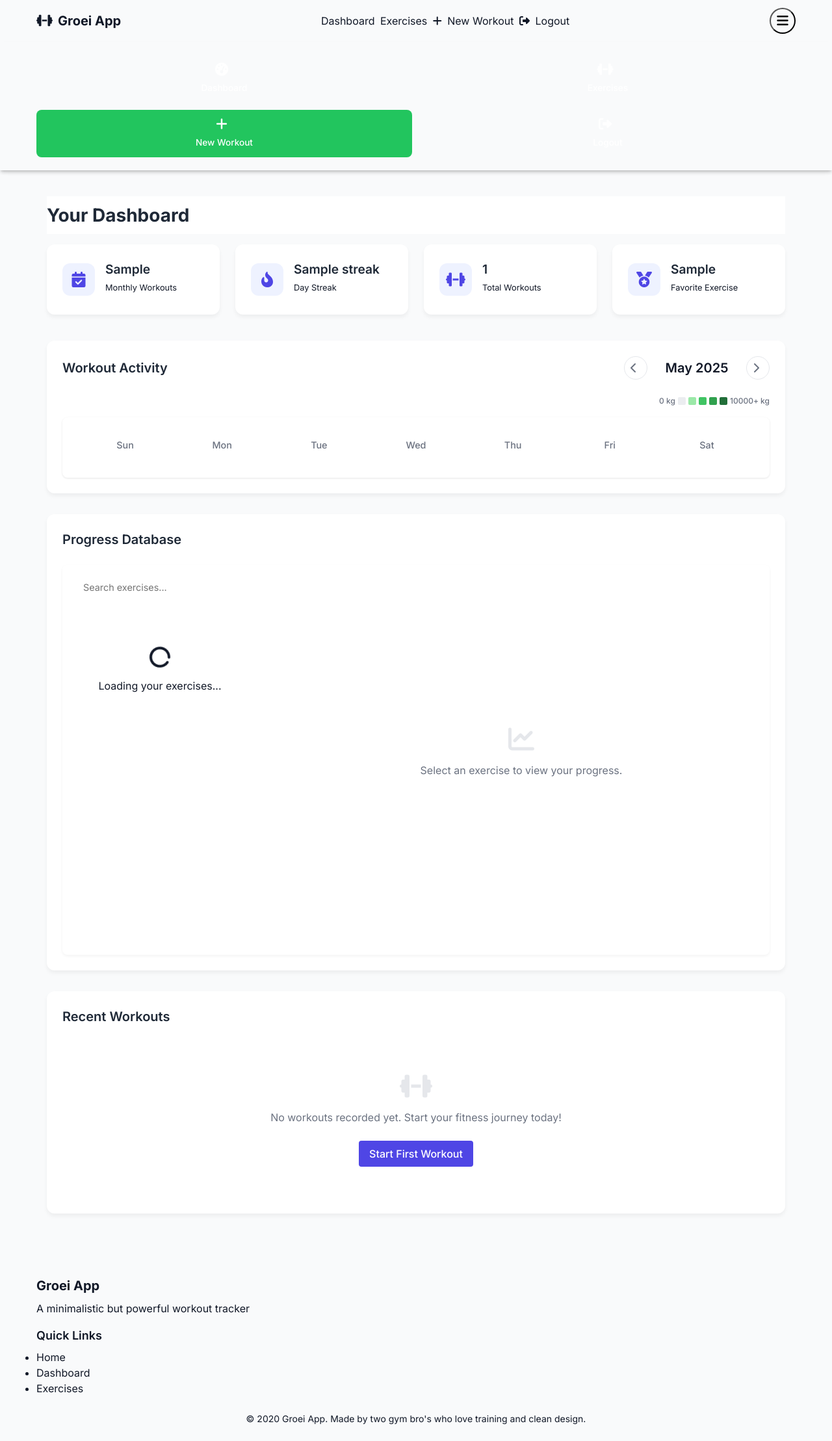
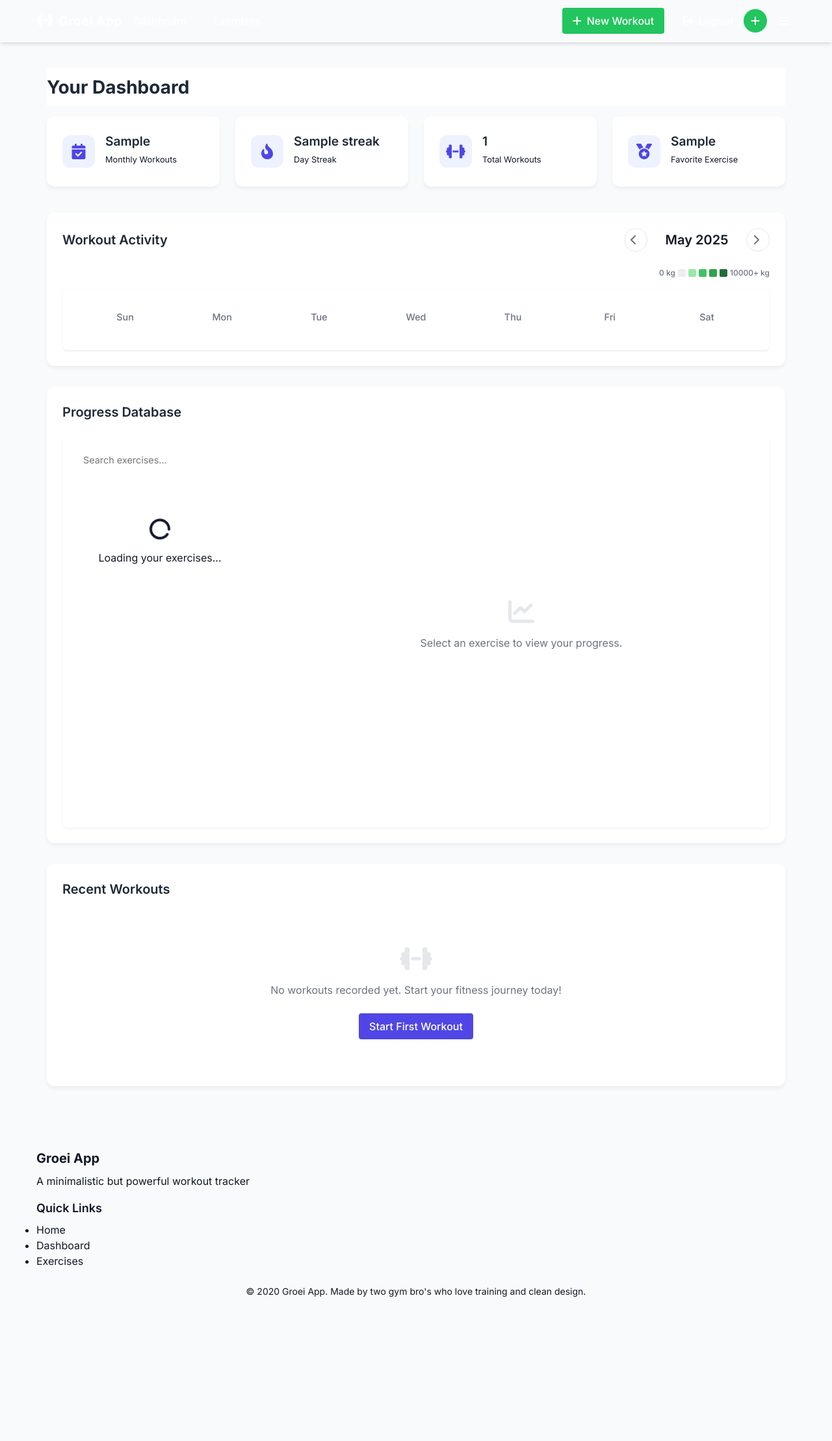
Before and after one commit to BRONDIJKxyz/Groei-app, a Flask app: template gym_app/templates/dashboard.html in a window 1280 px wide. Shown: the whole page at 65% size. After the commit the page ends 1995 px from the top, so only its background shows below. Run offline with Flask 3, Linux system fonts and the light colour scheme; the visitor is signed in with stand-in values (Sample User, id 1); the template is opened without the code that fills it: most values are stand-ins (such as "Sample title", 1, 10 or a date in 2020); parts of the project's set-up code (start-up, migrations or seed data) failed here and were passed over; some libraries are stand-ins or nearby versions.

Commit message:
header fix

```diff
--- a/gym_app/static/css/mobile-nav.css
+++ b/gym_app/static/css/mobile-nav.css
@@ -1,105 +1,144 @@
-/* mobile-nav.css - Mobile navigation styles */
+/* mobile-nav.css - Clean header and mobile navigation styles */
 
-/* Mobile Navigation */
-.mobile-nav-container {
-  display: grid;
-  grid-template-columns: repeat(2, 1fr);
-  gap: 0.75rem;
-  padding: 0.5rem 0;
+:root {
+  --primary: #4f46e5; /* Indigo */
+  --primary-dark: #4338ca;
+  --success: #22c55e; /* Green */
+  --success-dark: #16a34a;
+  --light-bg: rgba(255, 255, 255, 0.1);
+  --light-bg-hover: rgba(255, 255, 255, 0.2);
+  --border-light: rgba(255, 255, 255, 0.15);
+  --shadow: 0 4px 6px -1px rgba(0, 0, 0, 0.1), 0 2px 4px -1px rgba(0, 0, 0, 0.06);
+  --header-height: 60px;
+  --transition: all 0.2s ease;
 }
 
-.mobile-nav-item {
-  display: flex;
-  flex-direction: column;
-  align-items: center;
-  justify-content: center;
-  padding: 0.75rem;
-  border-radius: 0.5rem;
-  background-color: rgba(255, 255, 255, 0.1);
-  color: white;
-  text-align: center;
-  transition: all 0.2s ease;
-}
-
-.mobile-nav-item i {
-  font-size: 1.25rem;
-  margin-bottom: 0.5rem;
-}
-
-.mobile-nav-item span {
-  font-size: 0.85rem;
-  font-weight: 500;
-}
-
-.mobile-nav-item:hover {
-  background-color: rgba(255, 255, 255, 0.2);
-}
-
-.mobile-nav-highlight {
-  background-color: var(--color-success);
-}
-
-.mobile-nav-highlight:hover {
-  background-color: #1ca64a;
-}
-
-/* Improved mobile navigation for dashboard page */
-.dashboard-page .dashboard-container > nav,
-.dashboard-page .dashboard-container > .mobile-nav,
-.dashboard-page .mobile-menu-duplicate,
-.dashboard-page .secondary-nav {
-  display: none !important;
-}
-
-/* Fix excessive padding on dashboard page when on mobile */
-@media (max-width: 768px) {
-  .dashboard-page main {
-    padding-top: 0.5rem;
-  }
-
-  .dashboard-page .dashboard-container {
-    padding-top: 0;
-  }
-
-  /* Clean up the header on mobile for dashboard */
-  .dashboard-page .dashboard-top {
-    margin-bottom: 0.5rem;
-  }
-}
-
-/* Makes the app title and logo more prominent */
+/* App Logo Styles */
 .app-logo {
   display: flex;
   align-items: center;
   font-weight: 700;
-  font-size: 1.25rem;
+  font-size: 1.2rem;
+  color: white;
+  letter-spacing: 0.5px;
 }
 
 .app-logo i {
   margin-right: 0.5rem;
+  font-size: 1.3rem;
 }
 
-/* Mobile menu button improvements */
-#mobile-menu-button {
-  background-color: rgba(255, 255, 255, 0.1);
-  width: 40px;
-  height: 40px;
+/* Main Navigation (Desktop) */
+.main-nav {
+  display: flex;
+  align-items: center;
+  height: 100%;
+}
+
+.nav-item {
+  position: relative;
+  display: inline-flex;
+  align-items: center;
+  padding: 0.5rem 1rem;
+  color: white;
+  font-weight: 500;
+  transition: var(--transition);
+  border-radius: 0.25rem;
+  margin-right: 0.5rem;
+}
+
+.nav-item:hover {
+  background-color: var(--light-bg-hover);
+}
+
+.nav-item.active::after {
+  content: '';
+  position: absolute;
+  bottom: -5px;
+  left: 50%;
+  transform: translateX(-50%);
+  width: 25px;
+  height: 3px;
+  background-color: white;
+  border-radius: 3px;
+}
+
+/* Action Buttons */
+.action-button {
+  display: inline-flex;
+  align-items: center;
+  padding: 0.5rem 1rem;
+  border-radius: 0.25rem;
+  font-weight: 500;
+  transition: var(--transition);
+  margin-left: 0.5rem;
+}
+
+.action-button i {
+  margin-right: 0.5rem;
+}
+
+.primary-action {
+  background-color: var(--success);
+  color: white;
+}
+
+.primary-action:hover {
+  background-color: var(--success-dark);
+}
+
+.secondary-action {
+  background-color: var(--light-bg);
+  color: white;
+}
+
+.secondary-action:hover {
+  background-color: var(--light-bg-hover);
+}
+
+/* Mobile Navigation */
+.mobile-primary-action {
   display: flex;
   align-items: center;
   justify-content: center;
+  background-color: var(--success);
+  color: white;
+  width: 36px;
+  height: 36px;
   border-radius: 50%;
-  transition: all 0.2s ease;
+  transition: var(--transition);
 }
 
-#mobile-menu-button:hover {
-  background-color: rgba(255, 255, 255, 0.2);
+.mobile-primary-action:hover {
+  background-color: var(--success-dark);
 }
 
-/* Enhanced mobile menu with better visuals */
+.mobile-menu-toggle {
+  display: flex;
+  align-items: center;
+  justify-content: center;
+  background-color: var(--light-bg);
+  color: white;
+  width: 36px;
+  height: 36px;
+  border-radius: 50%;
+  transition: var(--transition);
+  border: none;
+  cursor: pointer;
+}
+
+.mobile-menu-toggle:hover,
+.mobile-menu-toggle.active {
+  background-color: var(--light-bg-hover);
+}
+
+/* Mobile Menu Dropdown */
 #mobile-menu {
-  box-shadow: 0 4px 6px -1px rgba(0, 0, 0, 0.1), 0 2px 4px -1px rgba(0, 0, 0, 0.06);
-  border-top: 1px solid rgba(255, 255, 255, 0.1);
+  background-color: white;
+  box-shadow: var(--shadow);
+  border-top: 1px solid var(--border-light);
   animation: slideDown 0.2s ease-out;
+  overflow: hidden;
 }
 
 @keyframes slideDown {
@@ -113,20 +152,114 @@
   }
 }
 
-/* Media queries for responsive adjustments */
-@media (max-width: 640px) {
-  .mobile-nav-container {
-    grid-template-columns: 1fr;
+.mobile-menu-container {
+  padding: 0;
+}
+
+.mobile-nav {
+  display: flex;
+  flex-direction: column;
+}
+
+.mobile-nav-item {
+  display: flex;
+  align-items: center;
+  padding: 0.75rem 1rem;
+  color: #1f2937; /* Dark gray text */
+  border-bottom: 1px solid #f3f4f6; /* Light gray border */
+  transition: var(--transition);
+}
+
+.mobile-nav-item i {
+  width: 24px;
+  font-size: 1rem;
+  margin-right: 0.75rem;
+  color: #6b7280; /* Medium gray for icons */
+}
+
+.mobile-nav-item span {
+  font-size: 0.9rem;
+  font-weight: 500;
+}
+
+.mobile-nav-item:hover {
+  background-color: #f9fafb;
+}
+
+.mobile-nav-item.active {
+  background-color: #f3f4f6;
+  color: var(--primary);
+}
+
+.mobile-nav-item.active i {
+  color: var(--primary);
+}
+
+/* Dashboard Page Specific Fixes */
+/* Hide all duplicate navigation elements in dashboard */
+.dashboard-page #new-workout-duplicate,
+.dashboard-page .dashboard-container > nav,
+.dashboard-page .dashboard-container > .mobile-nav,
+.dashboard-page .secondary-nav,
+.dashboard-page .dashboard-duplicate-nav,
+.dashboard-page .dashboard-container > a[href*="new_workout"],
+.dashboard-page .dashboard-container > .btn-primary,
+.dashboard-page .dashboard-container > .new-workout-btn,
+.mobile-hidden,
+.duplicate-new-workout-btn {
+  display: none !important;
+}
+
+/* Fix mobile header spacing */
+@media (max-width: 768px) {
+  header {
+    position: sticky;
+    top: 0;
+    z-index: 100;
   }
 
-  .mobile-nav-item {
-    flex-direction: row;
-    justify-content: flex-start;
-    padding: 0.75rem 1rem;
+  /* Prevent any fixed postion elements that could overlap */
+  .mobile-fixed,
+  .mobile-fixed-button {
+    position: relative !important;
+    bottom: auto !important;
+    left: auto !important;
+    right: auto !important;
+  }
+}
+
+/* Fix excessive padding on dashboard page when on mobile */
+@media (max-width: 768px) {
+  .dashboard-page main {
+    padding-top: 0.5rem;
   }
 
-  .mobile-nav-item i {
-    margin-bottom: 0;
-    margin-right: 0.75rem;
+  .dashboard-page .dashboard-container {
+    padding-top: 0;
+  }
+
+  /* Clean up the dashboard stats display on mobile */
+  .stat-cards {
+    display: grid;
+    grid-template-columns: repeat(2, 1fr);
+    gap: 0.5rem;
+    margin-bottom: 1rem;
+  }
+
+  .stat-card {
+    padding: 0.75rem;
+  }
+
+  .stat-icon {
+    width: 35px;
+    height: 35px;
+  }
+
+  .stat-value {
+    font-size: 1.25rem;
+  }
+
+  .stat-label {
+    font-size: 0.75rem;
   }
 }
--- a/gym_app/templates/base.html
+++ b/gym_app/templates/base.html
@@ -54,63 +54,83 @@
                     <span>Groei App</span>
                 </a>
 
-                <!-- Desktop Navigation - HIDDEN on mobile -->
-                <div class="hidden md:flex md:items-center">
+                <!-- Main Navigation Links -->
+                <div class="flex-grow mx-4 md:flex hidden">
                     {% if current_user.is_authenticated %}
-                        <a href="{{ url_for('main.dashboard') }}" class="px-3 py-2 rounded hover:bg-blue-700 transition mr-1">Dashboard</a>
-                        <a href="{{ url_for('workout.exercise_list') }}" class="px-3 py-2 rounded hover:bg-blue-700 transition mr-1">Exercises</a>
-                        <a href="{{ url_for('workout.new_workout') }}" class="px-3 py-2 bg-green-600 rounded hover:bg-green-700 transition mr-1">
-                            <i class="fas fa-plus mr-1"></i> New Workout
-                        </a>
-                        <a href="{{ url_for('auth.logout') }}" class="px-3 py-2 rounded hover:bg-blue-700 transition">
-                            <i class="fas fa-sign-out-alt mr-1"></i> Logout
-                        </a>
-                    {% else %}
-                        <a href="{{ url_for('auth.login') }}" class="px-3 py-2 rounded hover:bg-blue-700 transition mr-1">Login</a>
-                        <a href="{{ url_for('auth.register') }}" class="px-3 py-2 bg-green-600 rounded hover:bg-green-700 transition">Sign Up</a>
+                        <div class="main-nav">
+                            <a href="{{ url_for('main.dashboard') }}" class="nav-item {% if request.endpoint == 'main.dashboard' %}active{% endif %}">
+                                <span>Dashboard</span>
+                            </a>
+                            <a href="{{ url_for('workout.exercise_list') }}" class="nav-item {% if request.endpoint == 'workout.exercise_list' %}active{% endif %}">
+                                <span>Exercises</span>
+                            </a>
+                        </div>
                     {% endif %}
                 </div>
 
-                <!-- Mobile menu button - Shows on mobile only -->
-                <button id="mobile-menu-button" class="md:hidden p-2 rounded focus:outline-none" aria-label="Toggle navigation menu">
-                    <i class="fas fa-bars text-white text-xl"></i>
-                </button>
+                <!-- Action Buttons (Desktop) -->
+                <div class="hidden md:flex md:items-center">
+                    {% if current_user.is_authenticated %}
+                        <a href="{{ url_for('workout.new_workout') }}" class="action-button primary-action">
+                            <i class="fas fa-plus"></i>
+                            <span>New Workout</span>
+                        </a>
+                        <a href="{{ url_for('auth.logout') }}" class="action-button secondary-action">
+                            <i class="fas fa-sign-out-alt"></i>
+                            <span>Logout</span>
+                        </a>
+                    {% else %}
+                        <a href="{{ url_for('auth.login') }}" class="action-button secondary-action">Login</a>
+                        <a href="{{ url_for('auth.register') }}" class="action-button primary-action">Sign Up</a>
+                    {% endif %}
+                </div>
+
+                <!-- Mobile action button and menu toggle -->
+                <div class="md:hidden flex items-center">
+                    {% if current_user.is_authenticated %}
+                        <!-- Primary action - New Workout -->
+                        <a href="{{ url_for('workout.new_workout') }}" class="mobile-primary-action mr-2">
+                            <i class="fas fa-plus"></i>
+                        </a>
+                    {% endif %}
+
+                    <!-- Mobile menu button -->
+                    <button id="mobile-menu-button" class="mobile-menu-toggle" aria-label="Toggle navigation menu">
+                        <i class="fas fa-bars"></i>
+                    </button>
+                </div>
             </div>
         </nav>
 
         <!-- Mobile Navigation Dropdown - Shows when toggled -->
-        <div id="mobile-menu" class="hidden py-3 bg-indigo-700 shadow-lg md:hidden">
-            <div class="container mx-auto px-4">
+        <div id="mobile-menu" class="hidden py-0 shadow-lg md:hidden">
+            <div class="mobile-menu-container">
                 {% if current_user.is_authenticated %}
-                    <div class="mobile-nav-container">
-                        <a href="{{ url_for('main.dashboard') }}" class="mobile-nav-item">
-                            <i class="fas fa-tachometer-alt mr-2"></i>
+                    <nav class="mobile-nav">
+                        <a href="{{ url_for('main.dashboard') }}" class="mobile-nav-item {% if request.endpoint == 'main.dashboard' %}active{% endif %}">
+                            <i class="fas fa-tachometer-alt"></i>
                             <span>Dashboard</span>
                         </a>
-                        <a href="{{ url_for('workout.exercise_list') }}" class="mobile-nav-item">
-                            <i class="fas fa-dumbbell mr-2"></i>
+                        <a href="{{ url_for('workout.exercise_list') }}" class="mobile-nav-item {% if request.endpoint == 'workout.exercise_list' %}active{% endif %}">
+                            <i class="fas fa-dumbbell"></i>
                             <span>Exercises</span>
                         </a>
-                        <a href="{{ url_for('workout.new_workout') }}" class="mobile-nav-item mobile-nav-highlight">
-                            <i class="fas fa-plus mr-2"></i>
-                            <span>New Workout</span>
-                        </a>
                         <a href="{{ url_for('auth.logout') }}" class="mobile-nav-item">
-                            <i class="fas fa-sign-out-alt mr-2"></i>
+                            <i class="fas fa-sign-out-alt"></i>
                             <span>Logout</span>
                         </a>
-                    </div>
+                    </nav>
                 {% else %}
-                    <div class="mobile-nav-container">
+                    <nav class="mobile-nav">
                         <a href="{{ url_for('auth.login') }}" class="mobile-nav-item">
-                            <i class="fas fa-sign-in-alt mr-2"></i>
+                            <i class="fas fa-sign-in-alt"></i>
                             <span>Login</span>
                         </a>
-                        <a href="{{ url_for('auth.register') }}" class="mobile-nav-item mobile-nav-highlight">
-                            <i class="fas fa-user-plus mr-2"></i>
+                        <a href="{{ url_for('auth.register') }}" class="mobile-nav-item">
+                            <i class="fas fa-user-plus"></i>
                             <span>Sign Up</span>
                         </a>
-                    </div>
+                    </nav>
                 {% endif %}
             </div>
         </div>
@@ -161,6 +181,7 @@
 
     <!-- JavaScript -->
     <script src="{{ url_for('static', filename='js/main.js') }}"></script>
+    <script src="{{ url_for('static', filename='js/clean-navigation.js') }}"></script>
 
     <!-- Mobile menu toggle script -->
     <script>
```
Also changed, not shown: gym_app/static/js/clean-navigation.js (added, +49 -0 lines).
